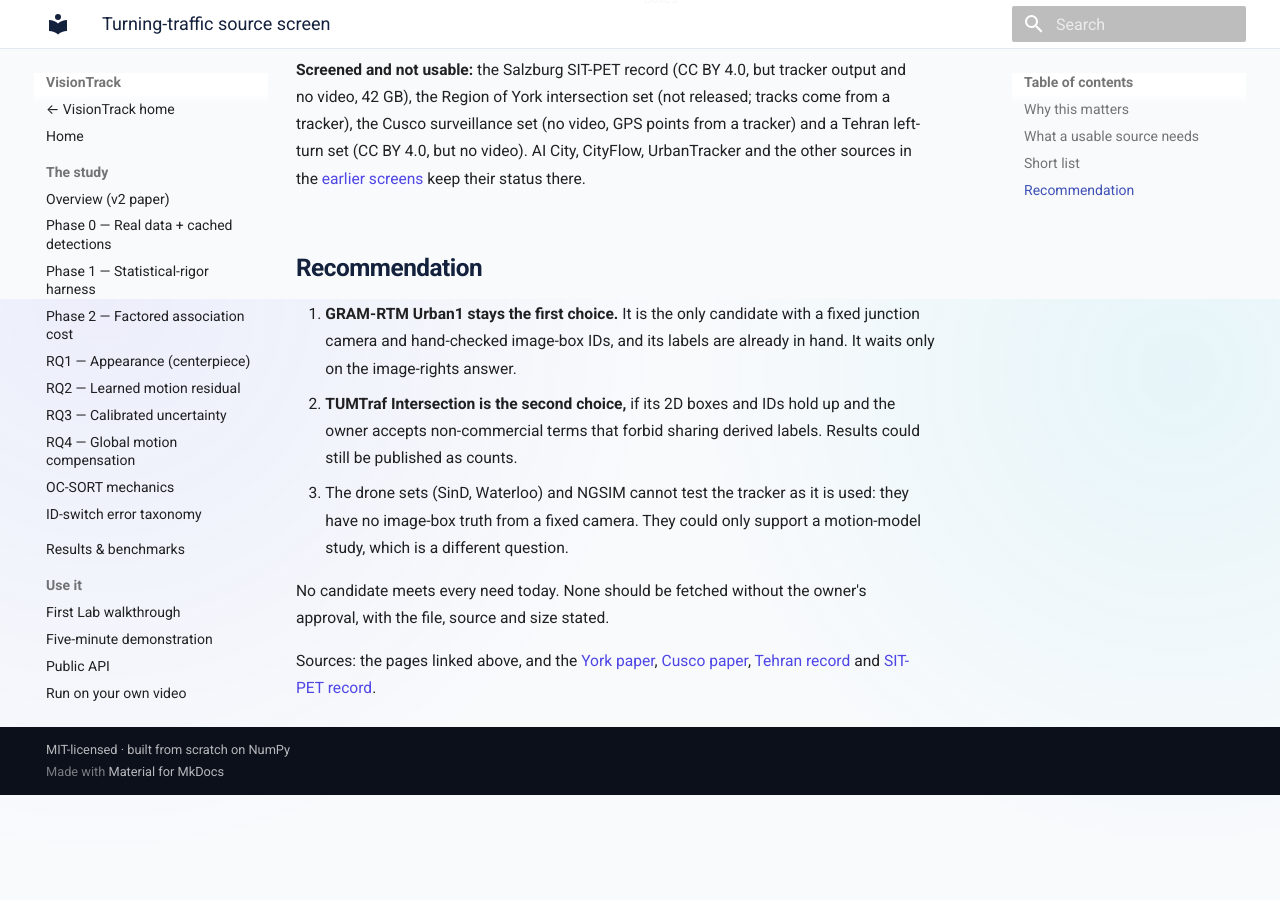
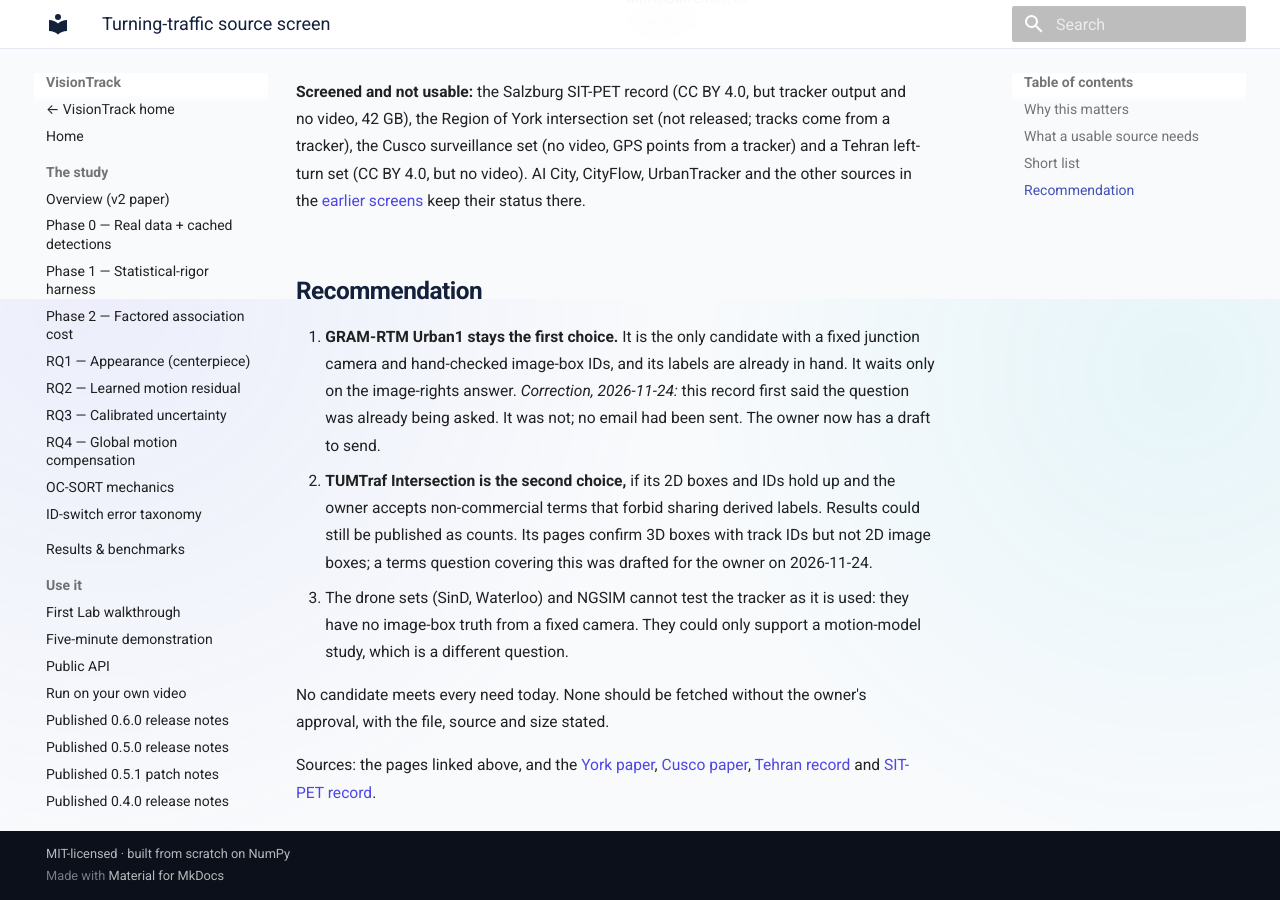
Before and after one commit to hulagerushikesh/visiontrack, an MkDocs documentation site: the page built from docs/TURNING_TRAFFIC_SCREEN.md, in a window 1280 px wide and 900 px high, scrolled down 1501 px. Built offline with MkDocs 1.6.1 and Material for MkDocs 9.7.7, drawn with Linux system fonts in a browser that asks for light colours; before the commit the page ends 2296 px from its top, so only the background shows below that; some of the changed text lies outside the part shown.

Commit message:
docs: correct GRAM-RTM ask status in turning-traffic screen (#9)
The screen said the Urban1 image-rights question was already being asked.
No email had been sent; the owner now has a draft. Also note that TUMTraf
pages confirm 3D boxes with track IDs but not 2D image boxes.

```diff
--- a/docs/TURNING_TRAFFIC_SCREEN.md
+++ b/docs/TURNING_TRAFFIC_SCREEN.md
@@ -25,7 +25,7 @@ hurt. That case is untested.
 
 | Source | Fits | Gaps | Terms |
 |---|---|---|---|
-| [GRAM-RTM Urban1](https://gram.web.uah.es/data/datasets/rtm/index.html) | Fixed camera at a busy junction; 23,435 frames, 237 vehicles, hand-labelled IDs (the labels are already in hand and gap-free) | Small; our detector must be run (light at 600 x 360) | Research use stated; **image rights unstated**, already being asked about |
+| [GRAM-RTM Urban1](https://gram.web.uah.es/data/datasets/rtm/index.html) | Fixed camera at a busy junction; 23,435 frames, 237 vehicles, hand-labelled IDs (the labels are already in hand and gap-free) | Small; our detector must be run (light at 600 x 360) | Research use stated; **image rights unstated**; the question to the authors was drafted on 2026-11-24 and is not yet sent |
 | [TUMTraf Intersection](https://mediatum.ub.tum.de/doc/1713265/rt2hb0lmor6xdmhv2tc0xdr0u.2306.09266.pdf) | Fixed roadside cameras, track IDs, left and right turns | Labels are mainly 3D; about 4,800 frames at 10 per second | CC BY-NC-ND 4.0: research use fits, but derived labels may not be shared |
 | [SinD](https://github.com/SOTIF-AVLab/SinD) | Signalized junctions in four cities, track IDs, many left-turn conflicts | Drone view from above; positions and headings, not image boxes; whether video is included is not stated | Non-commercial; full data by emailed application |
 | [Waterloo intersection](https://uwaterloo.ca/waterloo-intelligent-systems-engineering-lab/datasets/waterloo-multi-agent-traffic-dataset-intersection) | One junction, about 1 hour, IDs and turn labels, annotated videos | Drone view; map positions, not image boxes; labelling method not stated | **No licence stated** |
@@ -42,10 +42,14 @@ no video). AI City, CityFlow, UrbanTracker and the other sources in the
 
 1. **GRAM-RTM Urban1 stays the first choice.** It is the only candidate with
    a fixed junction camera and hand-checked image-box IDs, and its labels are
-   already in hand. It waits only on the image-rights answer.
+   already in hand. It waits only on the image-rights answer. *Correction,
+   2026-11-24:* this record first said the question was already being asked.
+   It was not; no email had been sent. The owner now has a draft to send.
 2. **TUMTraf Intersection is the second choice,** if its 2D boxes and IDs hold
    up and the owner accepts non-commercial terms that forbid sharing derived
-   labels. Results could still be published as counts.
+   labels. Results could still be published as counts. Its pages confirm 3D
+   boxes with track IDs but not 2D image boxes; a terms question covering
+   this was drafted for the owner on 2026-11-24.
 3. The drone sets (SinD, Waterloo) and NGSIM cannot test the tracker as it is
    used: they have no image-box truth from a fixed camera. They could only
    support a motion-model study, which is a different question.
```
